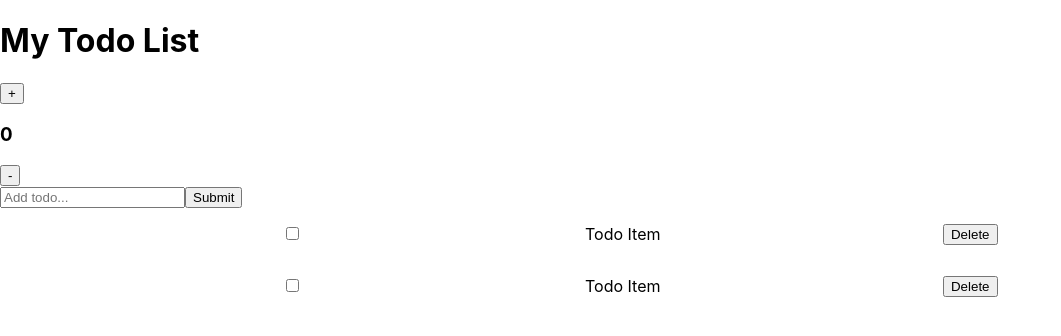
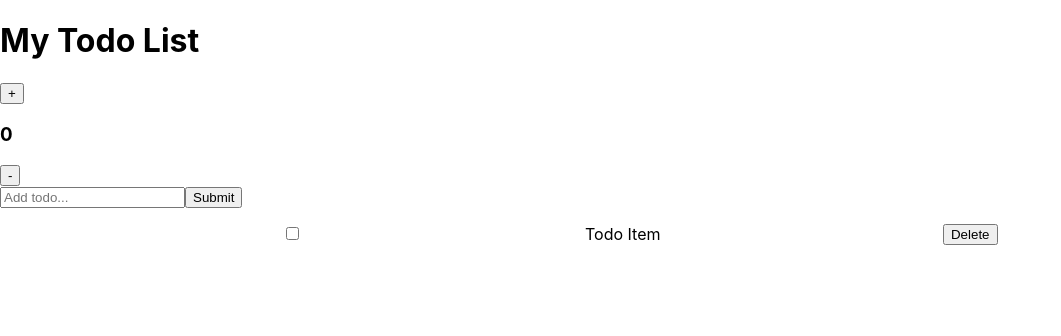
Before and after one commit to NickyGuants/react-todo, a React (Create React App) app: page / in a window 1280 px wide. Shown: the top 336 px of the page, without its empty margins (0-1061 px from the left). Built offline with nearby package versions, Linux system fonts and the light colour scheme.

Commit message:
display todo

```diff
--- a/src/components/TodoList.js
+++ b/src/components/TodoList.js
@@ -6,7 +6,6 @@ const TodoList = ()=>{
     return (
         <div className="todoList">
                 <Todo />
-                <Todo />
         </div>
     )
 }
```
